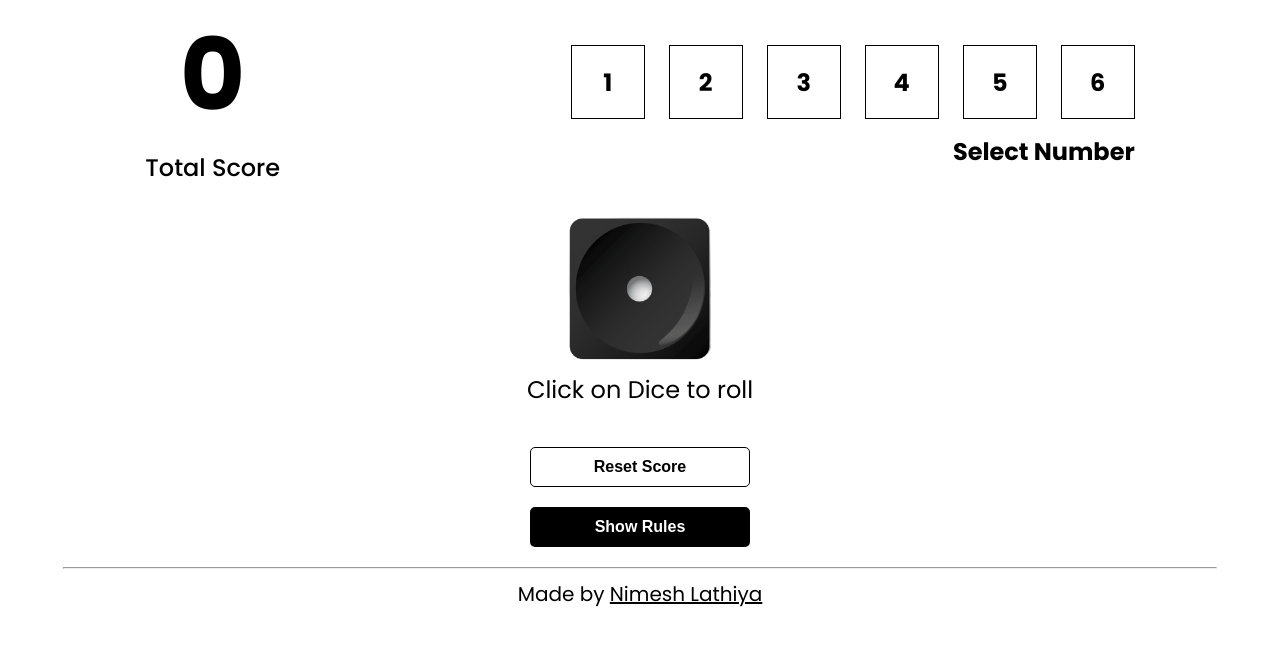
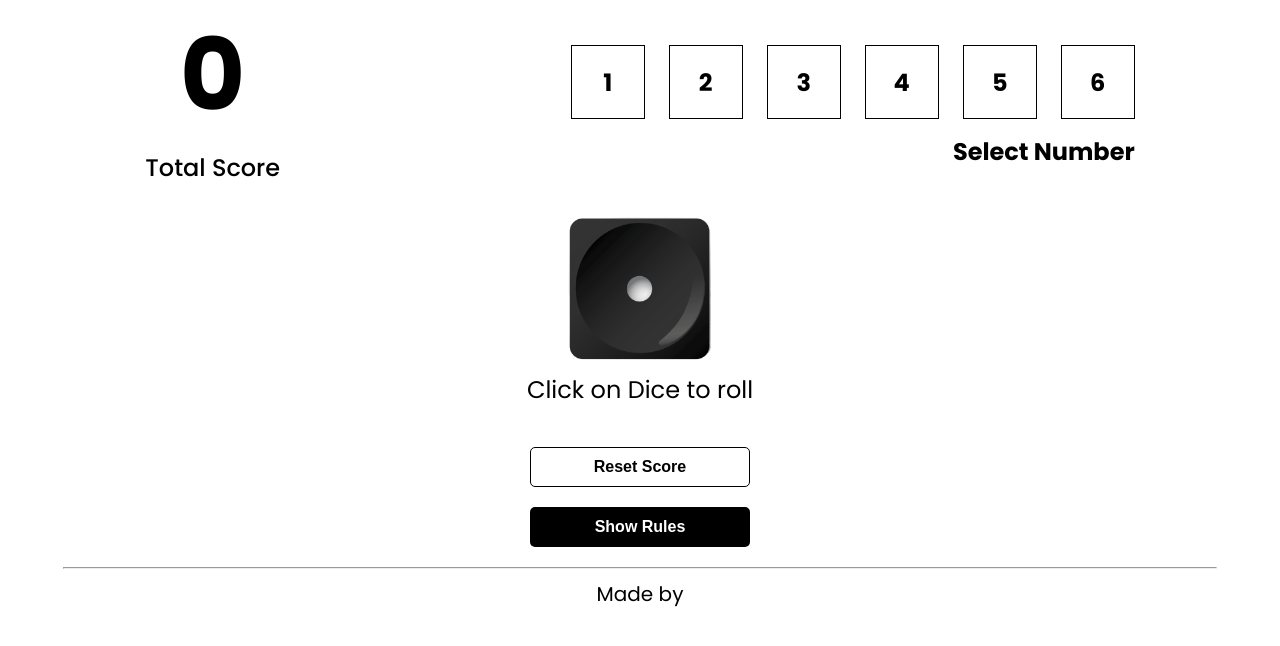
Before and after one commit to NimeshLathiya/dice_game, a React (Vite) app: page / in a window 1280 px wide. Both pictures are taken after a click on the button "Play Now". Shown: the top 646 px of the page. Built offline with nearby package versions, Linux system fonts and the light colour scheme.

Commit message:
Update Footer.jsx

```diff
--- a/src/Components/Footer.jsx
+++ b/src/Components/Footer.jsx
@@ -8,7 +8,7 @@ const Footer = () => {
       <span className="name">
         Made by{" "}
         <a href="https://github.com/NimeshLathiya/dice_game.git" target="__blank">
-          Nimesh Lathiya
+
         </a>
       </span>
     </div>
```
